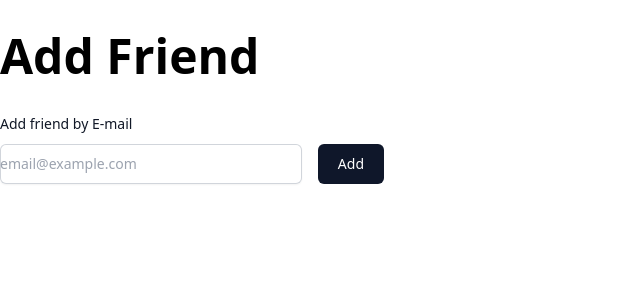
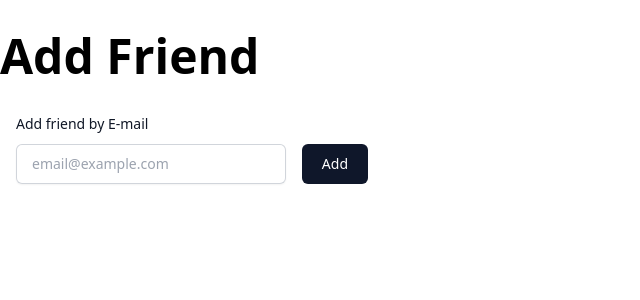
Before and after one commit to iAmNsengi/chat, a Next.js app in the folder client/: page /dashboard/add in a window 1280 px wide. Shown: the top 300 px of the page, without its empty margins (0-640 px from the left). Built offline with nearby package versions, Linux system fonts and the light colour scheme.

Commit message:
fix: add friend UI

```diff
--- a/client/src/components/AddFriendButton.tsx
+++ b/client/src/components/AddFriendButton.tsx
@@ -9,10 +9,10 @@ interface AddFriendButtonProps {
 
 const AddFriendButton:FC<AddFriendButtonProps> = ({}) => {
 
-    return <form className="max-w-sm">
+    return <form className="max-w-sm px-4">
         <label htmlFor="email" className="block text-sm font-medium leading-6 text-gray-900">Add friend by E-mail</label>
         <div className="mt-2 flex gap-4">
-            <input type="text" className="block w-full rounded-md border-0 py-1.5 text-gray-900 shadow-sm ring-1 ring-inset ring-gray-300 placeholder:text-gray-400 focus:ring-2 focus:ring-inset focus:ring-indigo-600 sm:text-sm sm:leading-6 " placeholder="email@example.com"/>
+            <input type="text" className="block w-full px-4 rounded-md border-0 py-1.5 text-gray-900 shadow-sm ring-1 ring-inset ring-gray-300 placeholder:text-gray-400 focus:ring-2 focus:ring-inset focus:ring-indigo-600 sm:text-sm sm:leading-6 " placeholder="email@example.com"/>
 
         <Button className="px-5">Add</Button>
         </div>
```
